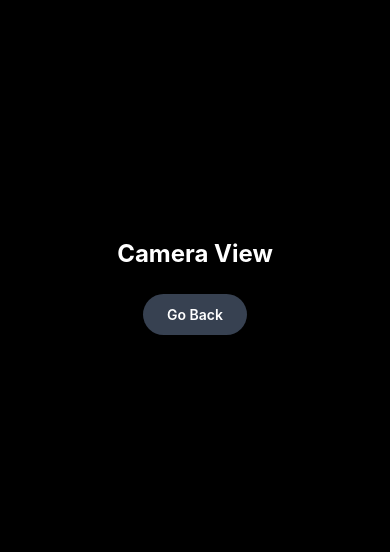
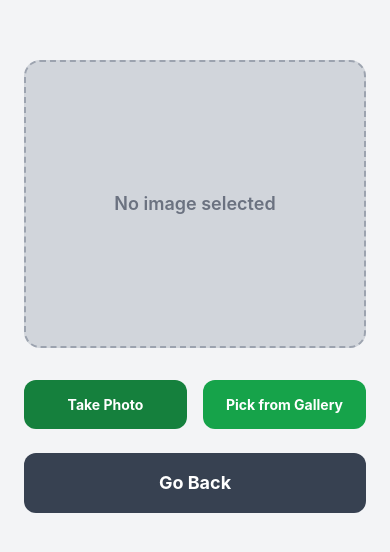
Before and after one commit to hasinduudara/agroguard-app, a React Native app: screen /Camera in a window 390 px wide. Shown: the part 136-688 px from the top of the page. Built offline with nearby package versions, Linux system fonts and the light colour scheme.

Commit message:
feat: add image picker functionality to CameraScreen for enhanced user interaction

```diff
--- a/package.json
+++ b/package.json
@@ -7,6 +7,7 @@
     "@react-navigation/native-stack": "^7.18.10",
     "babel-preset-expo": "~57.0.0",
     "expo": "~57.0.20",
+    "expo-image-picker": "~57.0.17",
     "expo-status-bar": "~57.0.1",
     "i18next": "^26.4.2",
     "nativewind": "^4.2.6",
--- a/src/screens/CameraScreen.tsx
+++ b/src/screens/CameraScreen.tsx
@@ -1,18 +1,118 @@
-import React from 'react';
-import { Text, View, TouchableOpacity } from 'react-native';
+import React, { useState } from 'react';
+import { Text, View, TouchableOpacity, Image, Alert } from 'react-native';
+import * as ImagePicker from 'expo-image-picker';
 
 export default function CameraScreen({ navigation }: any) {
+  // State to hold the selected image URI
+  const [imageUri, setImageUri] = useState<string | null>(null);
+
+  // Function to open the device camera
+  async function takePhoto() {
+    // Request camera permissions
+    const permissionResult = await ImagePicker.requestCameraPermissionsAsync();
+
+    if (permissionResult.granted === false) {
+      Alert.alert("Permission Required", "You need to grant camera permissions to use this feature.");
+      return;
+    }
+
+    // Launch the camera
+    const result = await ImagePicker.launchCameraAsync({
+      allowsEditing: true,
+      quality: 0.8,
+    });
+
+    if (!result.canceled) {
+      setImageUri(result.assets[0].uri);
+    }
+  }
+
+  // Function to pick an image from the device gallery
+  async function pickImage() {
+    // Request gallery permissions
+    const permissionResult = await ImagePicker.requestMediaLibraryPermissionsAsync();
+
+    if (permissionResult.granted === false) {
+      Alert.alert("Permission Required", "You need to grant gallery permissions to use this feature.");
+      return;
+    }
+
+    // Launch the image library using the updated mediaTypes array format
+    const result = await ImagePicker.launchImageLibraryAsync({
+      mediaTypes: ['images'], // This fixes the deprecation warning
+      allowsEditing: true,
+      quality: 0.8,
+    });
+
+    if (!result.canceled) {
+      setImageUri(result.assets[0].uri);
+    }
+  }
+
+  // Function to remove the selected image
+  function clearImage() {
+    setImageUri(null);
+  }
+
   return (
-    <View className="flex-1 bg-black items-center justify-center">
-      <Text className="text-2xl font-bold text-white mb-6">Camera View</Text>
+    <View className="flex-1 bg-gray-100 items-center justify-center px-6">
 
-      {/* Button to go back to the Home Screen */}
-      <TouchableOpacity
-        className="bg-gray-700 px-6 py-3 rounded-full"
-        onPress={function() { navigation.goBack(); }}
-      >
-        <Text className="text-white font-semibold">Go Back</Text>
-      </TouchableOpacity>
+      {/* Image Preview Section */}
+      <View className="w-full h-72 bg-gray-300 rounded-2xl items-center justify-center overflow-hidden mb-8 border-2 border-gray-400 border-dashed">
+        {imageUri ? (
+          <Image
+            source={{ uri: imageUri }}
+            className="w-full h-full"
+            resizeMode="cover"
+          />
+        ) : (
+          <Text className="text-gray-500 font-semibold text-lg">No image selected</Text>
+        )}
+      </View>
+
+      {/* Buttons Section */}
+      <View className="w-full flex-row justify-between mb-6">
+        <TouchableOpacity
+          className="bg-green-700 py-4 rounded-xl flex-1 mr-2"
+          onPress={takePhoto}
+        >
+          <Text className="text-white font-bold text-center">Take Photo</Text>
+        </TouchableOpacity>
+
+        <TouchableOpacity
+          className="bg-green-600 py-4 rounded-xl flex-1 ml-2"
+          onPress={pickImage}
+        >
+          <Text className="text-white font-bold text-center">Pick from Gallery</Text>
+        </TouchableOpacity>
+      </View>
+
+      {/* Conditional Buttons based on image selection */}
+      {imageUri ? (
+        <View className="w-full space-y-3">
+          <TouchableOpacity
+            className="bg-blue-600 py-4 rounded-xl w-full mb-3"
+            onPress={function() { Alert.alert("Coming Soon", "We will connect this to the backend next!"); }}
+          >
+            <Text className="text-white font-bold text-center text-lg">Analyze Plant</Text>
+          </TouchableOpacity>
+
+          <TouchableOpacity
+            className="bg-red-500 py-4 rounded-xl w-full"
+            onPress={clearImage}
+          >
+            <Text className="text-white font-bold text-center">Clear Image</Text>
+          </TouchableOpacity>
+        </View>
+      ) : (
+        <TouchableOpacity
+          className="bg-gray-700 py-4 rounded-xl w-full"
+          onPress={function() { navigation.goBack(); }}
+        >
+          <Text className="text-white font-bold text-center text-lg">Go Back</Text>
+        </TouchableOpacity>
+      )}
+
     </View>
   );
 }
```
Also changed, not shown: 1 other file (tests, documents, lock files or other folders).
